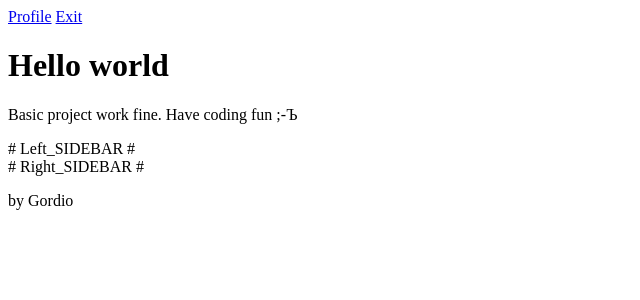
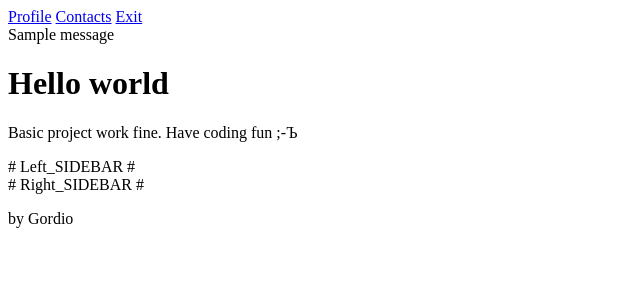
Before and after one commit to gordio/smk-resume-test, a Django app: page / in a window 1280 px wide. Shown: the top 300 px of the page, without its empty margins (0-640 px from the left). Run offline with Django 3.2, Linux system fonts and the light colour scheme; tables that the repository leaves empty hold one stand-in row (values such as "Sample post"); one stand-in notice (Sample message) is shown; some libraries are stand-ins or nearby versions.

Commit message:
Add django-messages

```diff
--- a/templates/base.html
+++ b/templates/base.html
@@ -24,6 +24,7 @@
     <header class="header">
       <nav>
         <a class="profile" href="#"><span class="avatar"></span> {% trans "Profile" %}</a>
+        <a href="#">{% trans "Contacts" %}</a>
         <a href="#">{% trans "Exit" %}</a>
       </nav>
     </header>
@@ -31,6 +32,17 @@
     <div class="middle">
       <div class="container">
         <main class="content">
+          {# Django messages framework #}
+          {% if messages %}
+          <section class="messages">
+            {% for message in messages %}
+            <div class="message{% if message.tags %} {{ message.tags }}{% endif %}">
+              {{ message }}
+            </div>
+            {% endfor %}
+          </section>
+          {% endif %}
+
         {% block content %}
         {% endblock content %}
         </main>
```
